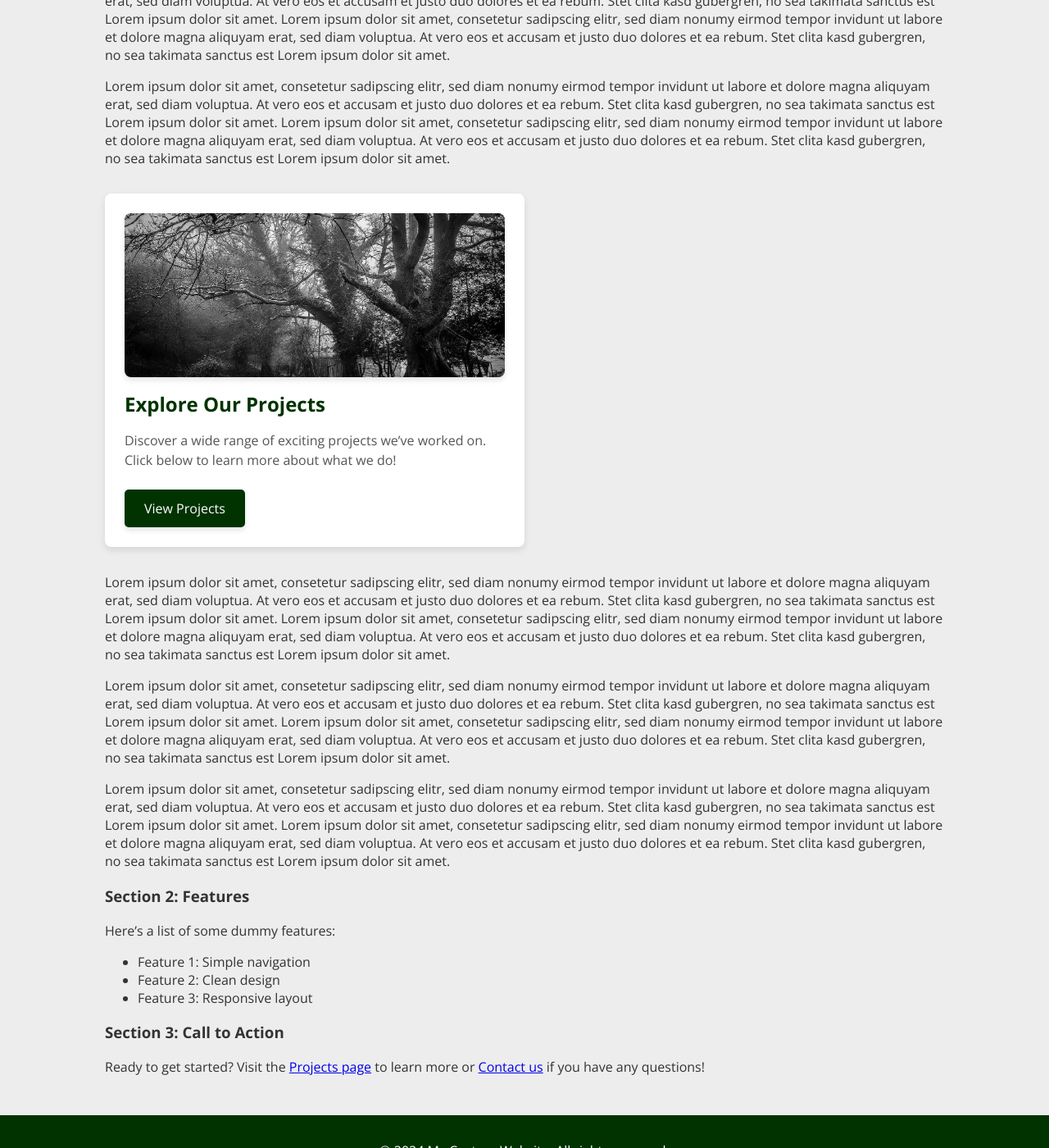
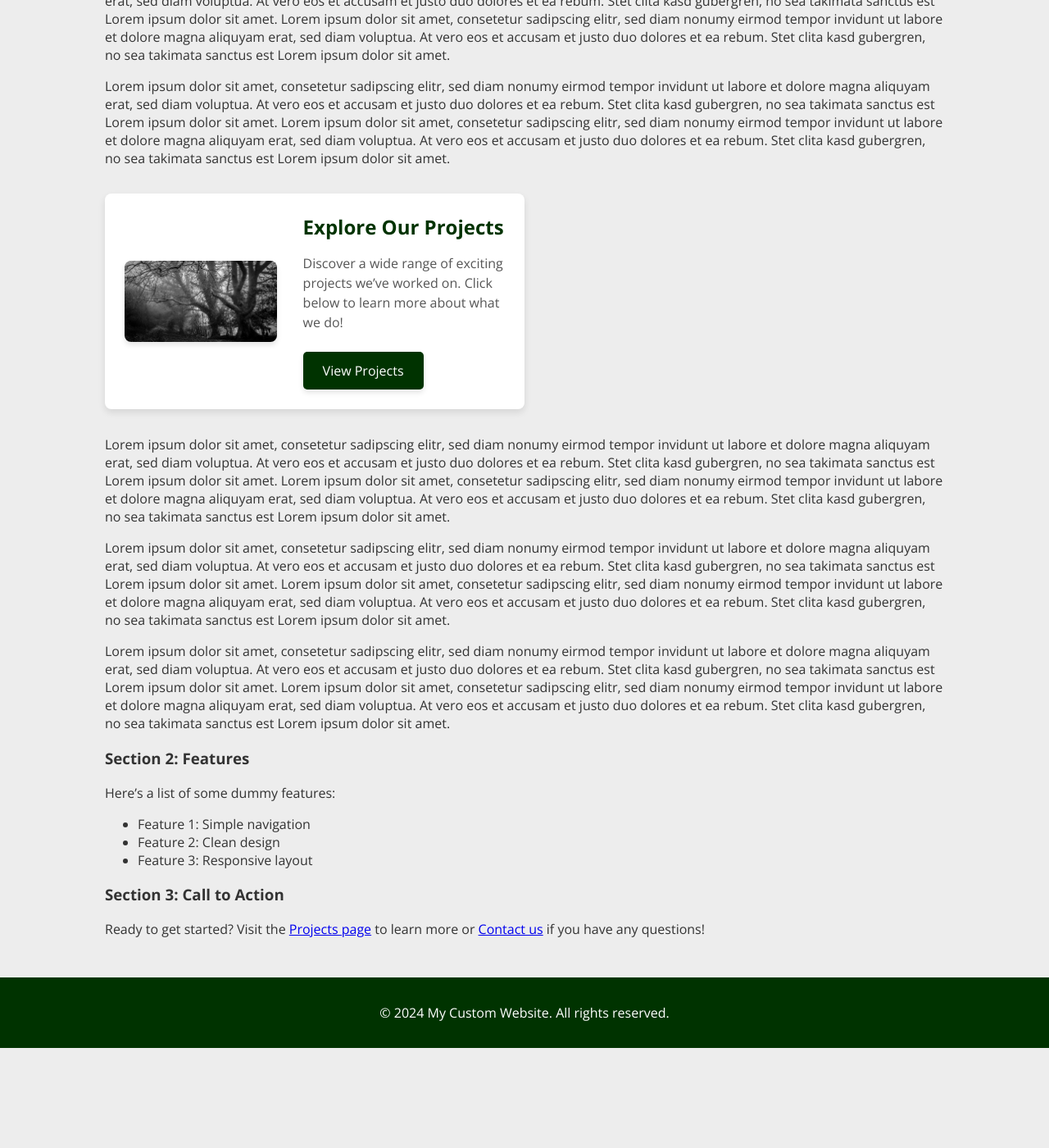
Before and after one commit to schminho/schminho.github.io, a Jekyll site: the page built from index.md, in a window 1280 px wide and 1400 px high, scrolled down 478 px. Shown: the whole window at 82% size. Built offline with Jekyll 4.4.1, drawn with Linux system fonts in a browser that asks for light colours; after the commit the page ends 1756 px from its top, so only the background shows below that.

Commit message:
Update style.css

```diff
--- a/assets/css/style.css
+++ b/assets/css/style.css
@@ -90,7 +90,7 @@ main {
 /* Teaser Section */
 .teaser {
     display: flex;
-    flex-direction: column; /* Stack image and content vertically */
+    flex-direction: column; /* Default: Stack image and text vertically */
     align-items: flex-start; /* Left-align content */
     gap: 1rem; /* Spacing between elements */
     padding: 1.5rem;
@@ -148,6 +148,24 @@ main {
     background-color: #002600; /* Slightly darker green */
 }
 
+/* Responsive Styling for Larger Viewports */
+@media (min-width: 1024px) {
+    .teaser {
+        flex-direction: row; /* Place image on the left and text on the right */
+        align-items: center; /* Vertically align image and content */
+        gap: 2rem; /* Increase spacing between image and content */
+    }
+
+    .teaser-image {
+        width: 40%; /* Constrain image to 40% of the teaser width */
+        max-height: none; /* Remove height limit for larger screens */
+    }
+
+    .teaser-content {
+        width: 60%; /* Allow content to take up the remaining 60% */
+    }
+}
+
 /* Responsive Styling for Smaller Viewports */
 @media (max-width: 768px) {
     .teaser {
```
